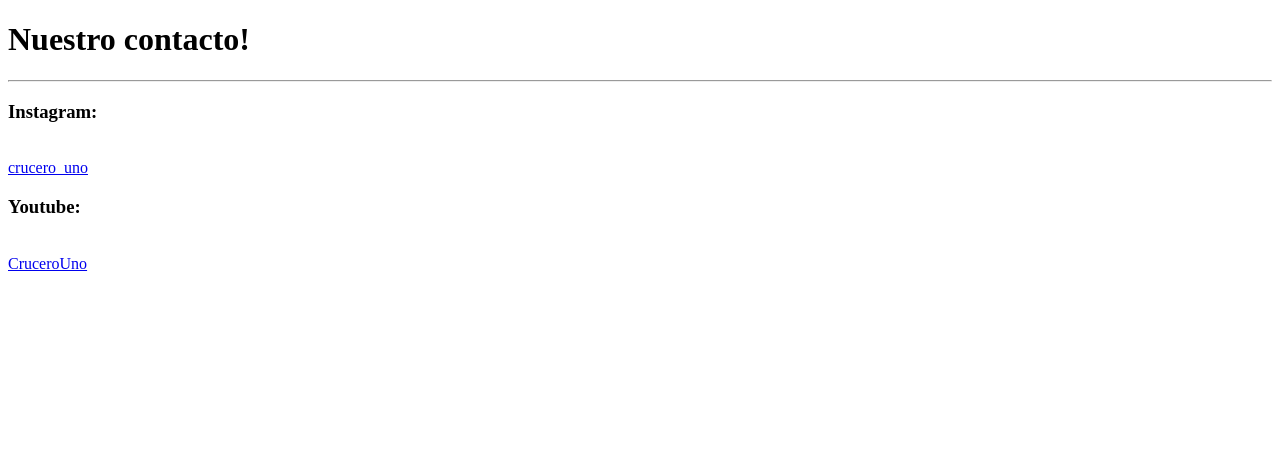
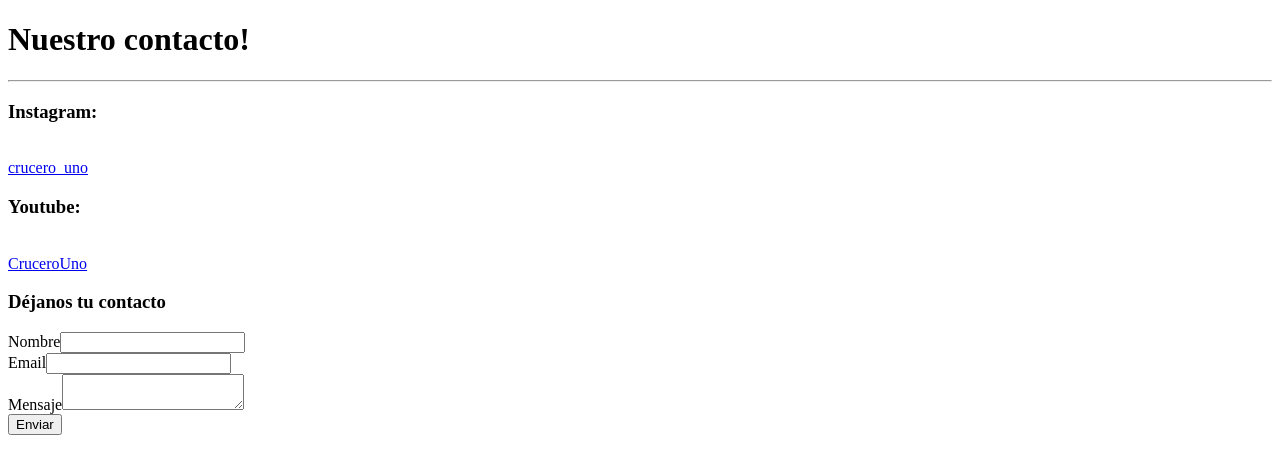
Before and after one commit to lukasCordova/proyecto-django, a Django app: page /contacto/ in a window 1280 px wide. Shown: the top 474 px of the page. Run offline with Django 5.2, Linux system fonts and the light colour scheme.

Commit message:
clase 20-10-25

```diff
--- a/core/templates/core/contacto.html
+++ b/core/templates/core/contacto.html
@@ -12,5 +12,14 @@
     <a href="{{ig}}">crucero_uno</a>
     <h3><b>Youtube:</b></h3> <br>
     <a href="{{yt}}">CruceroUno</a>
+
+    <h3>Déjanos tu contacto</h3>
+    <form action="{% url 'contacto' %}" method="POST">
+        {% csrf_token %}
+        <label>Nombre</label><input type="text" name="txtNombre"><br>
+        <label>Email</label><input type="email" name="txtEmail"><br>
+        <label>Mensaje</label><textarea name="txtMensaje"></textarea><br>
+        <button type="submit">Enviar</button>
+    </form>
 </body>
 </html>
--- a/core/views.py
+++ b/core/views.py
@@ -14,6 +14,19 @@
 
     return render(request, 'core/inicio.html', data)
 def contacto(request):
+    if request.POST:
+        #capturar el mensaje
+        nombre = request.POST["txtNombre"]
+        email = request.POST["txtEmail"]
+        mensaje = request.POST["txtMensaje"]
+        #validaciones de negocio
+
+
+        nuevoContacto = contacto()
+        nuevoContacto = contacto()
+        nuevoContacto = contacto()
+
+
     ig_link = 'https://www.instagram.com/crucero_uno/'
     yt_link = 'https://youtube.com/@crucerouno?si=xO2bfVoTyZQwy4-I'
     data = {
```
Also changed, not shown: core/models.py (+24 -0 lines).
